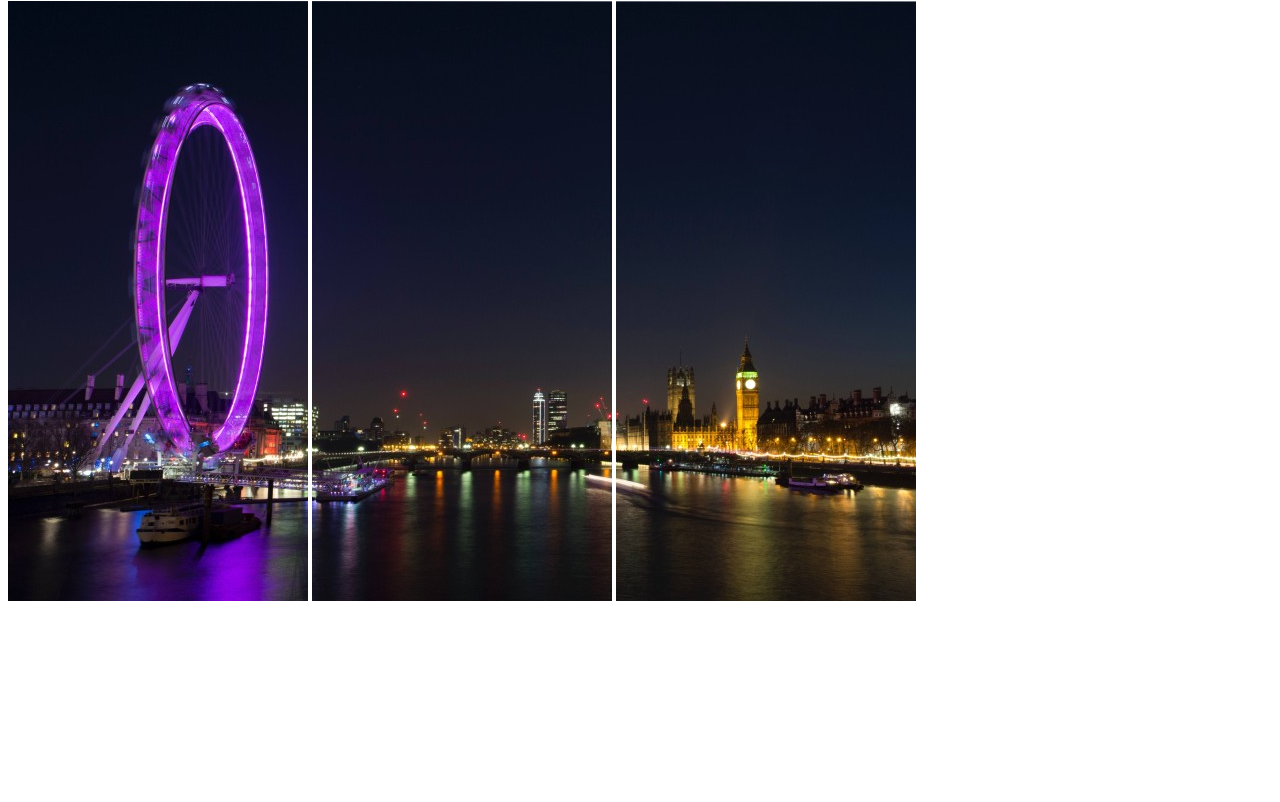
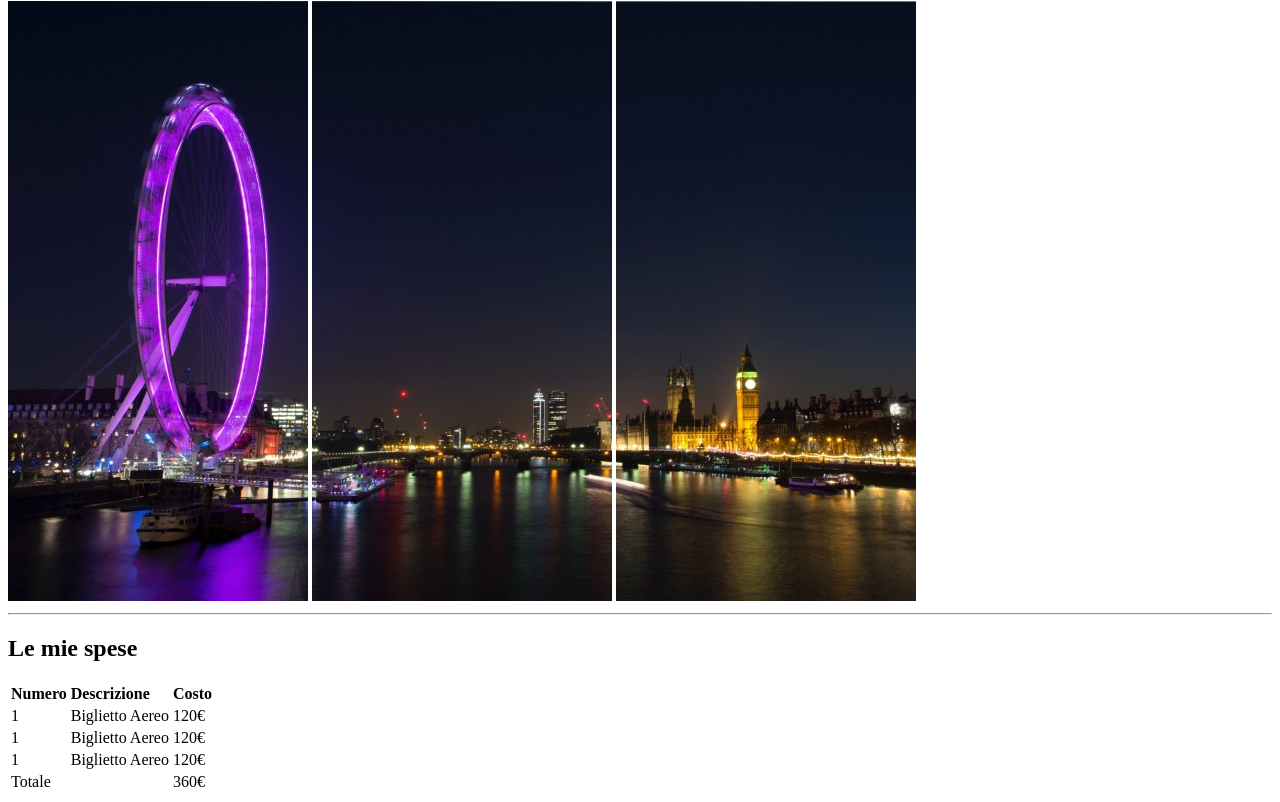
Before and after one commit to Geno00/html-london-trip, a plain HTML site: page index.html in a window 1280 px wide. Shown: the part 79-881 px from the top of the page. Before the commit the page ends 800 px from the top, so only its background shows below. Drawn offline with Linux system fonts and the light colour scheme.

Commit message:
impostazione tabella dei costi

```diff
--- a/index.html
+++ b/index.html
@@ -7,10 +7,50 @@
         <title>Il mio viaggio a Londra</title>
     </head>
     <body>
-        <h1>Il mio Viaggio a Londra</h1>
-        <img src="img/londra1.jpg" alt="">
-        <img src="img/londra2.jpg" alt="">
-        <img src="img/londra3.jpg" alt="">
+        <header>
+            <h1>Il mio Viaggio a Londra</h1>
+            <img src="img/londra1.jpg" alt="">
+            <img src="img/londra2.jpg" alt="">
+            <img src="img/londra3.jpg" alt="">
+        </header>
+
+        <hr>
+
+        <main>
+            <h2>Le mie spese</h2>
+            <table> <strong></strong>
+                <tr>
+                    <td> <strong>Numero</strong></td>
+                    <td> <strong>Descrizione</strong></td>
+                    <td> <strong>Costo</strong></td>
+                </tr>
+
+                <tr>
+                    <td>1</td>
+                    <td>Biglietto Aereo</td>
+                    <td>120€</td>
+                </tr>
+
+                <tr>
+                    <td>1</td>
+                    <td>Biglietto Aereo</td>
+                    <td>120€</td>
+                </tr>
+
+                <tr>
+                    <td>1</td>
+                    <td>Biglietto Aereo</td>
+                    <td>120€</td>
+                </tr>
+
+                <tr>
+                    <td>Totale</td>
+                    <td></td>
+                    <td>360€</td>
+                </tr>
+            </table>
+
+        </main>
 
     </body>
 </html>
```
